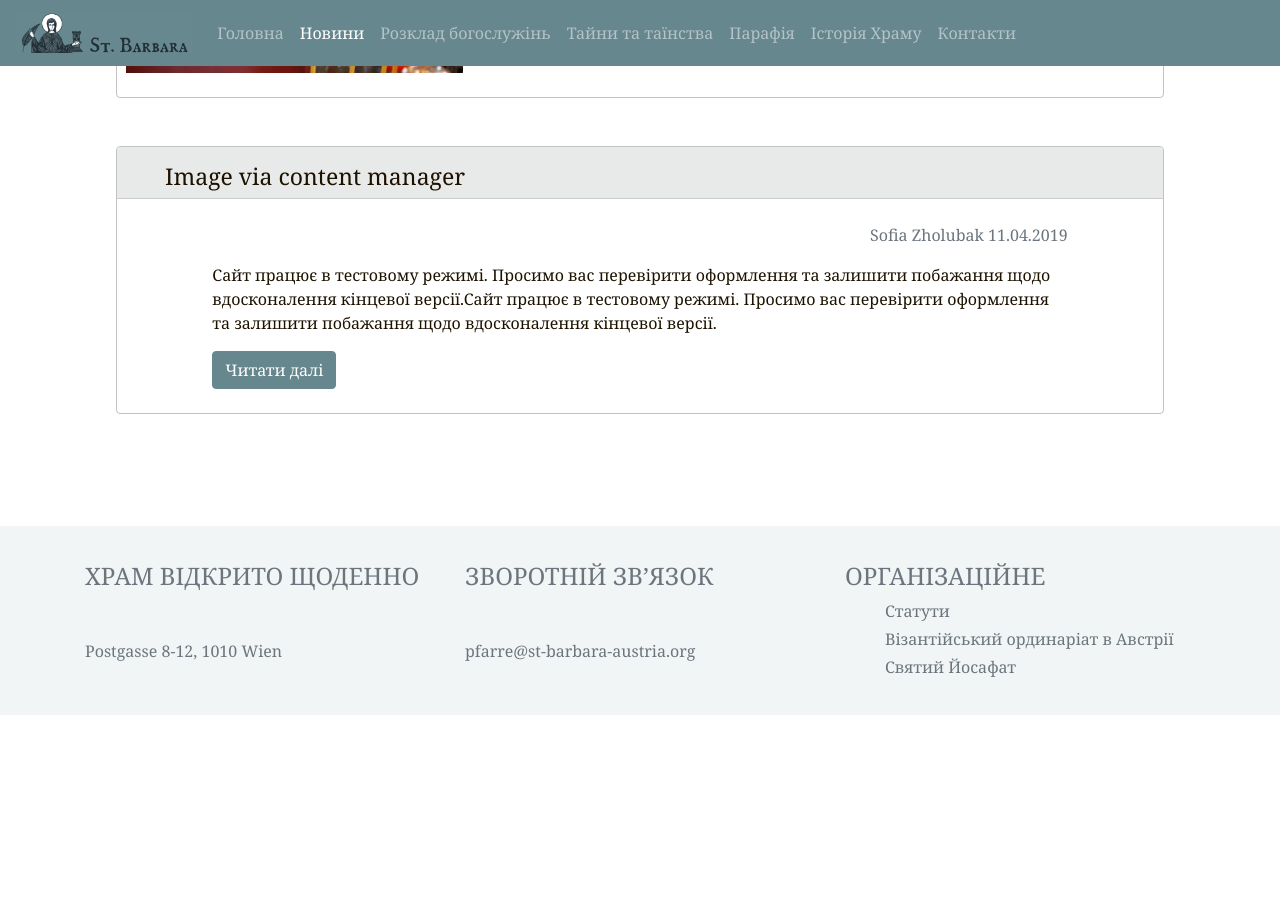
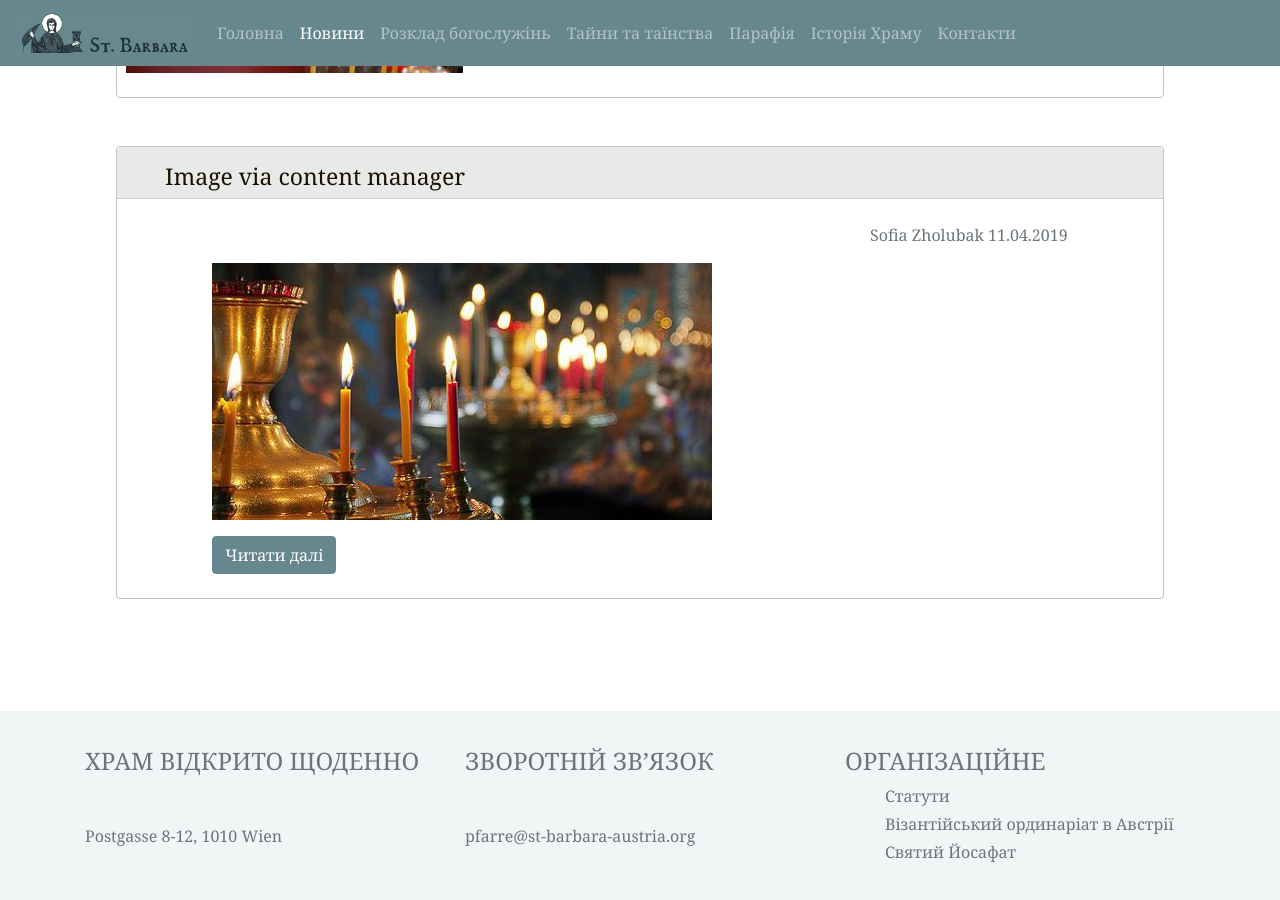
Before and after one commit to n3braska/jekyll, a Jekyll site: the page built from novyny.html, in a window 1280 px wide and 900 px high, scrolled down 2304 px. Built offline with Jekyll 4.4.1, drawn with Linux system fonts in a browser that asks for light colours; before the commit the page ends 3019 px from its top, so only the background shows below that.

Commit message:
Update Всі Сторінки “news”

```diff
--- a/_data/news.yml
+++ b/_data/news.yml
@@ -2,10 +2,9 @@ news:
   - autor: Sofia Zholubak
     date: 11.04.2019
     excerpt: >-
-      Сайт працює в тестовому режимі. Просимо вас перевірити оформлення та
-      залишити побажання щодо вдосконалення кінцевої версії.Сайт працює в
-      тестовому режимі. Просимо вас перевірити оформлення та залишити побажання
-      щодо вдосконалення кінцевої версії.
+      ![Сайт працює в тестовому режимі. Просимо вас перевірити оформлення та
+      залишити побажання щодо вдосконалення кінцевої
+      версії.](/assets/images/uploads/ttt0.jpg)
     text: >-
       Сайт працює в тестовому режимі. Просимо вас перевірити оформлення та
       залишити побажання щодо вдосконалення кінцевої версії.Сайт працює в
```
